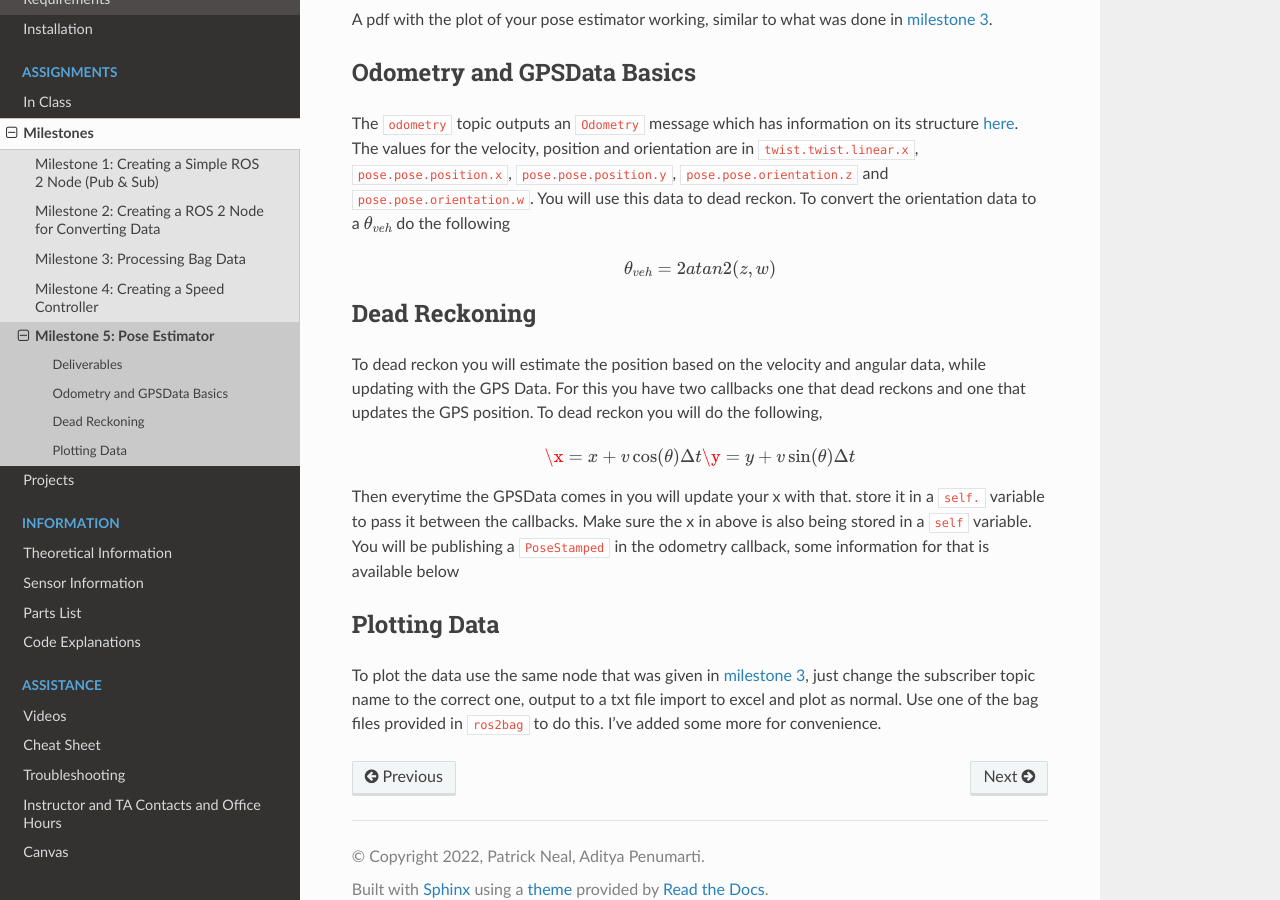
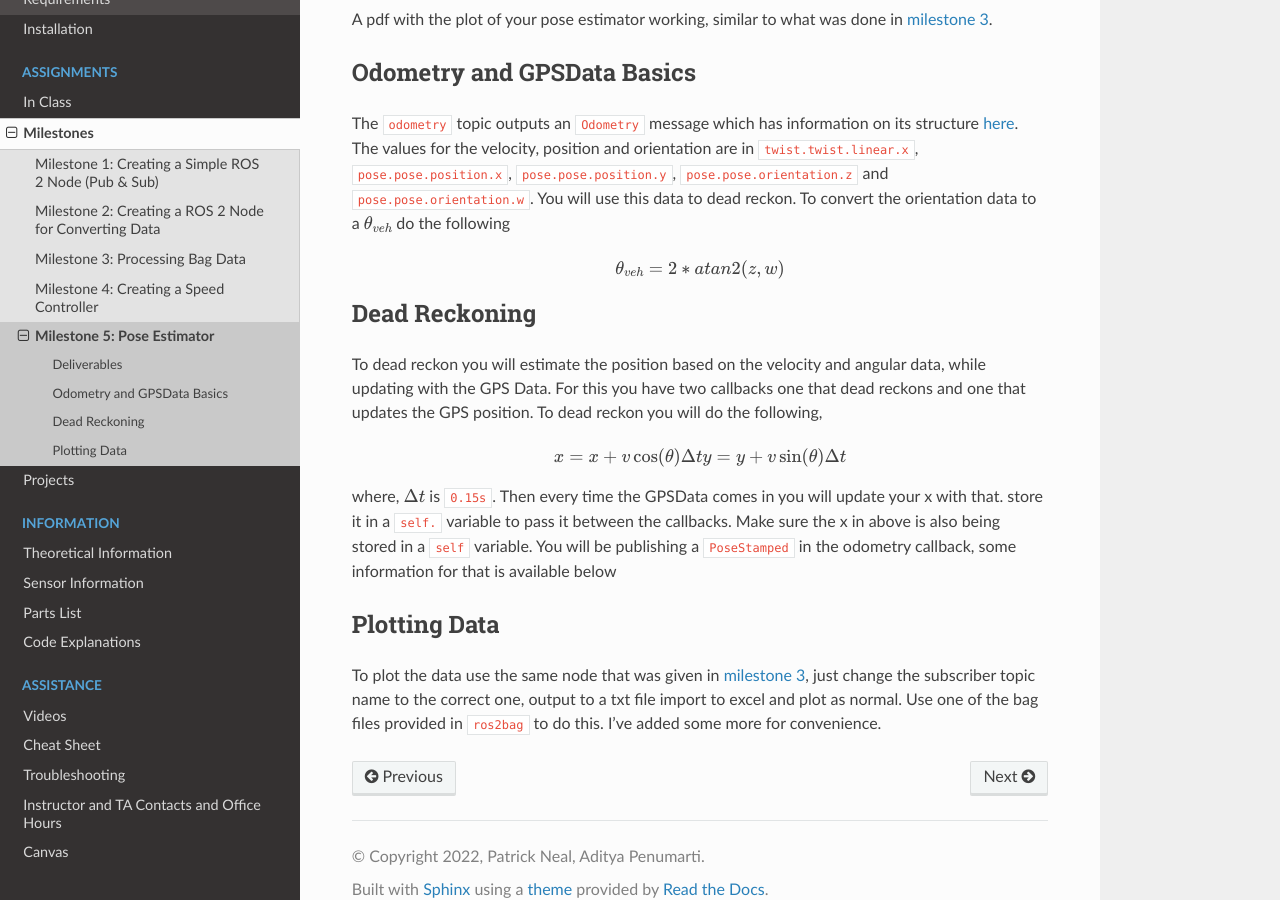
Before and after one commit to av-mae-uf/av1tenth-docs, a Sphinx documentation site: the page built from docs/assignments/milestones/milestone5.rst, in a window 1280 px wide and 900 px high, scrolled down 503 px. Built offline with Sphinx 7.4.7 and the Read the Docs theme 2.0.0, drawn with Linux system fonts in a browser that asks for light colours.

Commit message:
Update project, and milestone

```diff
--- a/docs/assignments/milestones/milestone5.rst
+++ b/docs/assignments/milestones/milestone5.rst
@@ -23,7 +23,7 @@ You will use this data to dead reckon. To convert the orientation data to a :mat
 
 .. math::
 
-    \theta_{veh} = 2 atan2(z , w)
+    \theta_{veh} = 2*atan2(z , w)
 
 
 Dead Reckoning
@@ -34,10 +34,10 @@ To dead reckon you will do the following,
 
 .. math::
 
-    \x = x + v \cos (\theta) \Delta t
-    \y = y + v \sin (\theta) \Delta t
+    x = x + v \cos (\theta) \Delta t
+    y = y + v \sin (\theta) \Delta t
 
-Then everytime the GPSData comes in you will update your x with that. store it in a ``self.`` variable to pass it between the callbacks. Make sure the x in above is also being stored in a ``self`` variable.
+where, :math:`\Delta t` is ``0.15s``. Then every time the GPSData comes in you will update your x with that. store it in a ``self.`` variable to pass it between the callbacks. Make sure the x in above is also being stored in a ``self`` variable.
 You will be publishing a ``PoseStamped`` in the odometry callback, some information for that is available below
 
 .. code-block:: python
--- a/docs/assignments/projects/project2.rst
+++ b/docs/assignments/projects/project2.rst
@@ -78,7 +78,7 @@ on the path and the pose of the car to calculate the error. This can be done usi
 
 .. math::
 
-    \theta = 2 atan2(z , w)
+    \theta = 2*atan2(z , w)
 
 Check the ``vehicle_pose_callback`` and ``current_goal_pose_callback`` for all this data which has been calculated for you
 
```
